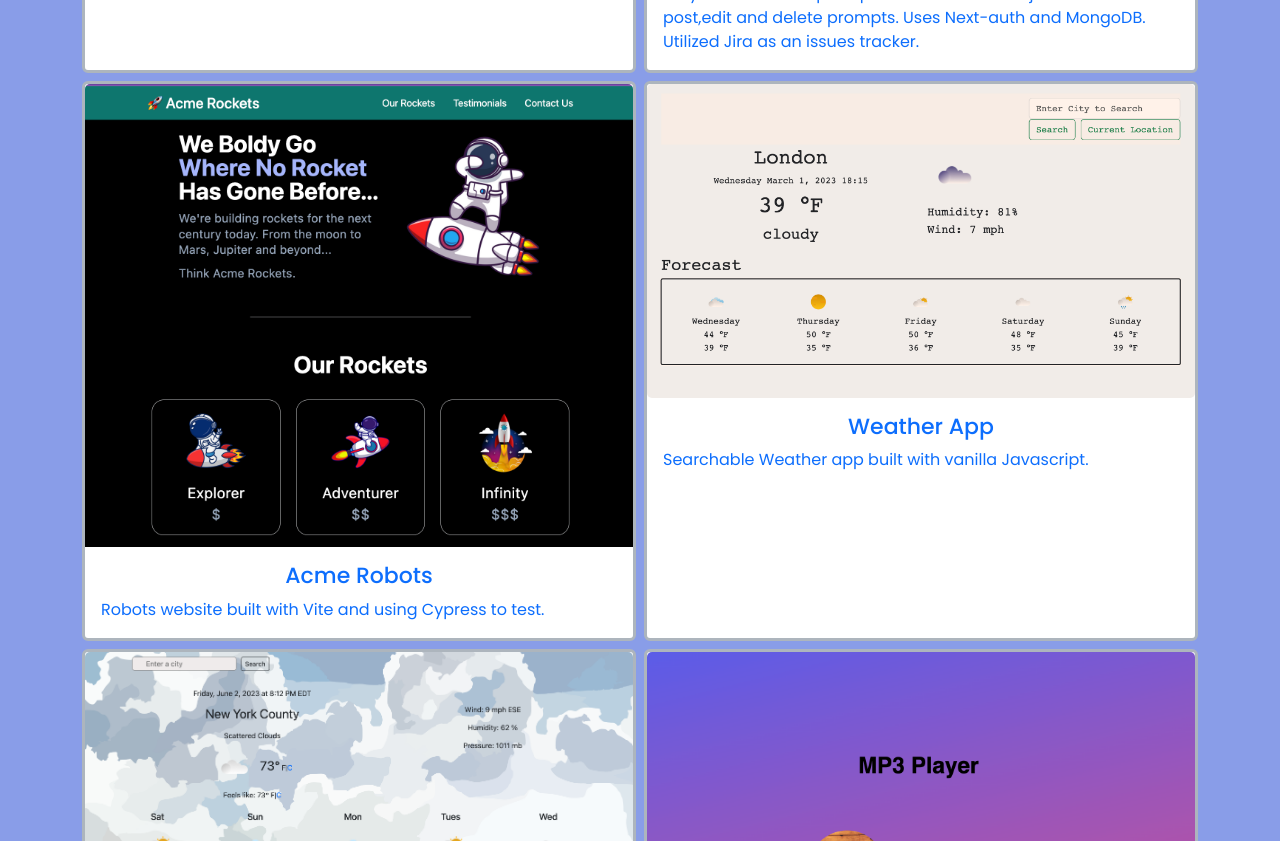
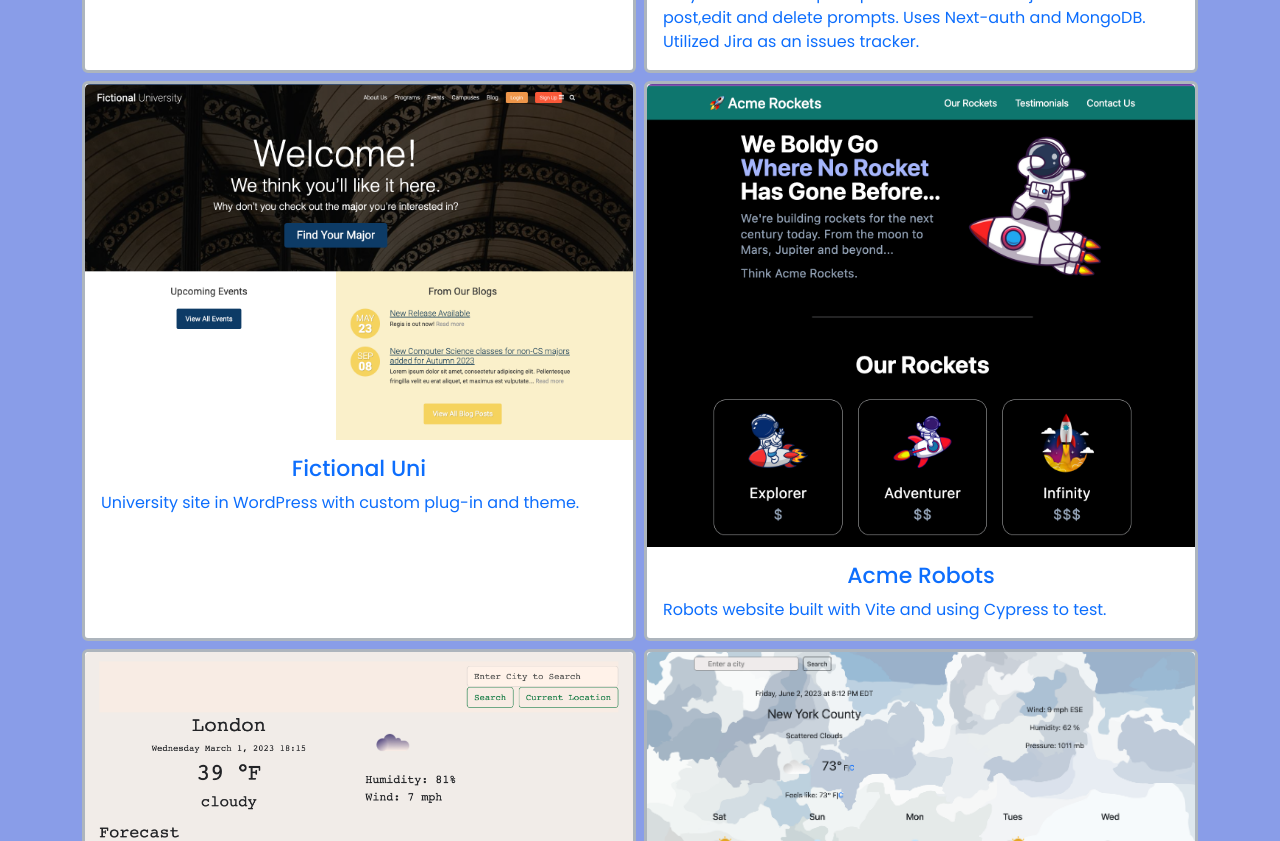
Before and after one commit to amy-maria/Amy-Portfolio, a plain HTML site: page index.html in a window 1280 px wide. Shown: the part 771-1612 px from the top of the page. Drawn offline with nearby package versions, Linux system fonts and the light colour scheme; a web font is replaced by a local one.

Commit message:
Added WordPress

```diff
--- a/index.html
+++ b/index.html
@@ -146,6 +146,27 @@
                   Fully searchable AI prompt tool built with Next.js. Allows
                   user to post,edit and delete prompts. Uses Next-auth and
                   MongoDB. Utilized Jira as an issues tracker.
+                </p>
+              </div>
+            </a>
+          </div>
+        </div>
+
+        <div class="col">
+          <div class="card h-100 border border-3 border-dark-subtle">
+            <a
+              href="https://fictionaluni.dreamhosters.com/"
+              target="_blank"
+              alt="link to Fictional University"
+              class="text-decoration-none">
+              <img
+                src="images/FictionalUni.png"
+                class="card-img-top d-flex justify-content-evenly"
+                alt="screen shot from WordPress University site" />
+              <div class="card-body">
+                <h3 class="card-title">Fictional Uni</h3>
+                <p class="card-text">
+                  University site in WordPress with custom plug-in and theme.
                 </p>
               </div>
             </a>
```
Also changed, not shown: images/FictionalUni.png (added).
